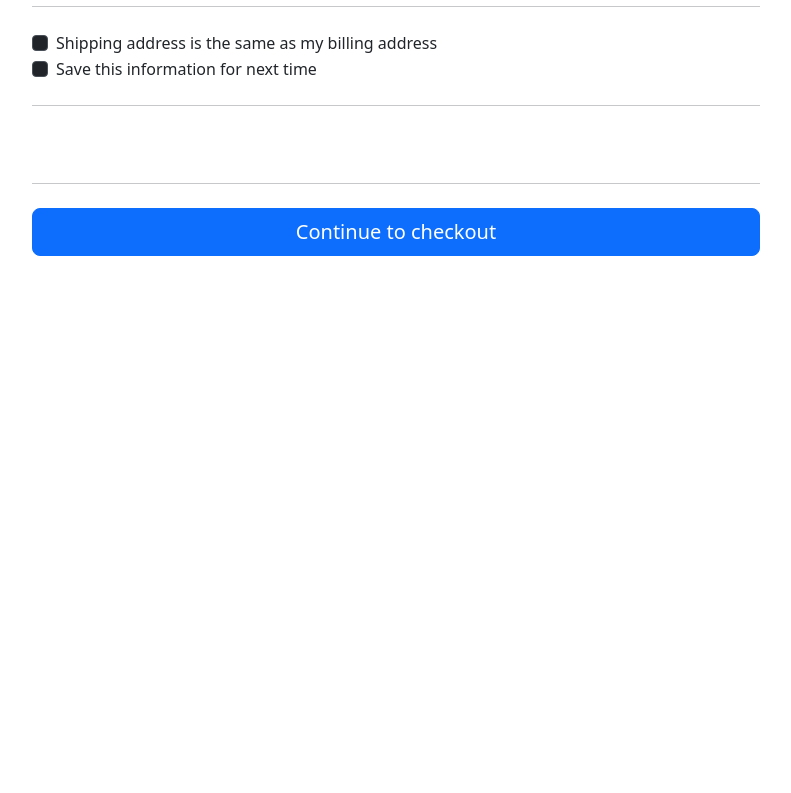
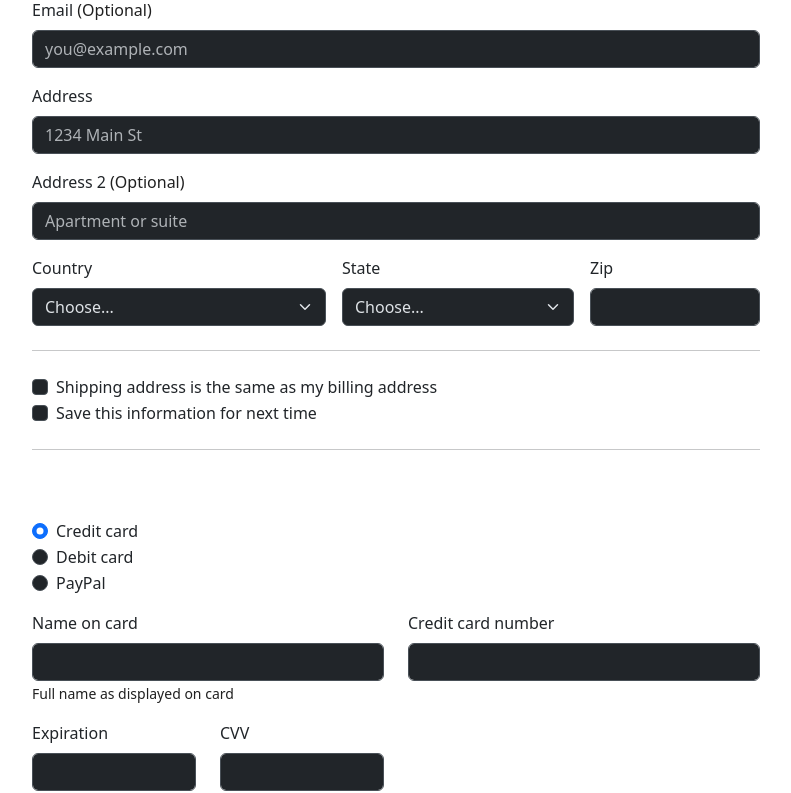
Before and after one commit to YourmixJNR/context-api-ecommerce, a React (Create React App) app: page /checkout in a window 1280 px wide. Shown: the part 642-1435 px from the top of the page, without its empty margins (50-841 px from the left). Before the commit the page ends 898 px from the top, so only its background shows below. Built offline with nearby package versions, Linux system fonts and the light colour scheme.

Commit message:
checkout init

```diff
--- a/src/Components/Checkout.jsx
+++ b/src/Components/Checkout.jsx
@@ -11,7 +11,7 @@ const Checkout = () => {
             style={{ width: "200px" }}
             alt="User"
           />
-          <h2>Checkout form</h2>
+          <h2>Checkout Page</h2>
           <p class="lead">
             Below is an example form built entirely with Bootstrap’s form
             controls. Each required form group has a validation state that can
@@ -28,7 +28,9 @@ const Checkout = () => {
               <li className="list-group-item d-flex justify-content-between lh-sm">
                 <div>
                   <h6 className="my-0">Product name</h6>
-          <small className="text-body-secondary">Brief description</small>
+                  <small className="text-body-secondary">
+                    Brief description
+                  </small>
                 </div>
                 <span className="text-body-secondary">$12</span>
               </li>
@@ -41,8 +43,14 @@ const Checkout = () => {
 
             <form className="card p-2">
               <div className="input-group">
-        <input type="text" className="form-control" placeholder="Promo code" />
-        <button type="submit" className="btn btn-secondary">Redeem</button>
+                <input
+                  type="text"
+                  className="form-control"
+                  placeholder="Promo code"
+                />
+                <button type="submit" className="btn btn-secondary">
+                  Redeem
+                </button>
               </div>
             </form>
           </div>
@@ -51,45 +59,162 @@ const Checkout = () => {
             <form className="needs-validation" noValidate>
               <div className="row g-3">
                 <div className="col-sm-6">
-        <label htmlFor="firstName" className="form-label">First name</label>
-        <input type="text" className="form-control" id="firstName" placeholder="" value="" required />
+                  <label htmlFor="firstName" className="form-label">
+                    First name
+                  </label>
+                  <input
+                    type="text"
+                    className="form-control"
+                    id="firstName"
+                    placeholder=""
+                    value=""
+                    required
+                  />
                   <div className="invalid-feedback">
                     Valid first name is required.
                   </div>
                 </div>
 
                 <div className="col-sm-6">
-        <label htmlFor="lastName" className="form-label">Last name</label>
-        <input type="text" className="form-control" id="lastName" placeholder="" value="" required />
+                  <label htmlFor="lastName" className="form-label">
+                    Last name
+                  </label>
+                  <input
+                    type="text"
+                    className="form-control"
+                    id="lastName"
+                    placeholder=""
+                    value=""
+                    required
+                  />
                   <div className="invalid-feedback">
                     Valid last name is required.
                   </div>
                 </div>
 
                 <div className="col-12">
-        <label htmlFor="username" className="form-label">Username</label>
+                  <label htmlFor="username" className="form-label">
+                    Username
+                  </label>
                   <div className="input-group has-validation">
                     <span className="input-group-text">@</span>
-          <input type="text" className="form-control" id="username" placeholder="Username" required />
+                    <input
+                      type="text"
+                      className="form-control"
+                      id="username"
+                      placeholder="Username"
+                      required
+                    />
                     <div className="invalid-feedback">
                       Your username is required.
                     </div>
                   </div>
                 </div>
 
-      {/* Other form fields */}
+                <div className="col-12">
+                  <label htmlFor="email" className="form-label">
+                    Email{" "}
+                    <span className="text-body-secondary">(Optional)</span>
+                  </label>
+                  <input
+                    type="email"
+                    className="form-control"
+                    id="email"
+                    placeholder="you@example.com"
+                  />
+                  <div className="invalid-feedback">
+                    Please enter a valid email address for shipping updates.
+                  </div>
+                </div>
+                <div className="col-12">
+                  <label htmlFor="address" className="form-label">
+                    Address
+                  </label>
+                  <input
+                    type="text"
+                    className="form-control"
+                    id="address"
+                    placeholder="1234 Main St"
+                    required
+                  />
+                  <div className="invalid-feedback">
+                    Please enter your shipping address.
+                  </div>
+                </div>
+
+                <div className="col-12">
+                  <label htmlFor="address2" className="form-label">
+                    Address 2{" "}
+                    <span className="text-body-secondary">(Optional)</span>
+                  </label>
+                  <input
+                    type="text"
+                    className="form-control"
+                    id="address2"
+                    placeholder="Apartment or suite"
+                  />
+                </div>
+                <div className="col-md-5">
+                  <label htmlFor="country" className="form-label">
+                    Country
+                  </label>
+                  <select className="form-select" id="country" required>
+                    <option value="">Choose...</option>
+                    <option>United States</option>
+                  </select>
+                  <div className="invalid-feedback">
+                    Please select a valid country.
+                  </div>
+                </div>
+                <div className="col-md-4">
+                  <label htmlFor="state" className="form-label">
+                    State
+                  </label>
+                  <select className="form-select" id="state" required>
+                    <option value="">Choose...</option>
+                    <option>California</option>
+                  </select>
+                  <div className="invalid-feedback">
+                    Please provide a valid state.
+                  </div>
+                </div>
+                <div className="col-md-3">
+                  <label htmlFor="zip" className="form-label">
+                    Zip
+                  </label>
+                  <input
+                    type="text"
+                    className="form-control"
+                    id="zip"
+                    placeholder=""
+                    required
+                  />
+                  <div className="invalid-feedback">Zip code required.</div>
+                </div>
               </div>
 
               <hr className="my-4" />
 
               <div className="form-check">
-      <input type="checkbox" className="form-check-input" id="same-address" />
-      <label className="form-check-label" htmlFor="same-address">Shipping address is the same as my billing address</label>
+                <input
+                  type="checkbox"
+                  className="form-check-input"
+                  id="same-address"
+                />
+                <label className="form-check-label" htmlFor="same-address">
+                  Shipping address is the same as my billing address
+                </label>
               </div>
 
               <div className="form-check">
-      <input type="checkbox" className="form-check-input" id="save-info" />
-      <label className="form-check-label" htmlFor="save-info">Save this information for next time</label>
+                <input
+                  type="checkbox"
+                  className="form-check-input"
+                  id="save-info"
+                />
+                <label className="form-check-label" htmlFor="save-info">
+                  Save this information for next time
+                </label>
               </div>
 
               <hr className="my-4" />
@@ -97,22 +222,132 @@ const Checkout = () => {
               <h4 className="mb-3">Payment</h4>
 
               <div className="my-3">
-      {/* Payment method radio buttons */}
+                <div className="form-check">
+                  <input
+                    id="credit"
+                    name="paymentMethod"
+                    type="radio"
+                    className="form-check-input"
+                    checked
+                    required
+                  />
+                  <label className="form-check-label" htmlFor="credit">
+                    Credit card
+                  </label>
+                </div>
+                <div className="form-check">
+                  <input
+                    id="debit"
+                    name="paymentMethod"
+                    type="radio"
+                    className="form-check-input"
+                    required
+                  />
+                  <label className="form-check-label" htmlFor="debit">
+                    Debit card
+                  </label>
+                </div>
+                <div className="form-check">
+                  <input
+                    id="paypal"
+                    name="paymentMethod"
+                    type="radio"
+                    className="form-check-input"
+                    required
+                  />
+                  <label className="form-check-label" htmlFor="paypal">
+                    PayPal
+                  </label>
+                </div>
               </div>
 
               <div className="row gy-3">
-      {/* Credit card details */}
+                <div className="col-md-6">
+                  <label htmlFor="cc-name" className="form-label">
+                    Name on card
+                  </label>
+                  <input
+                    type="text"
+                    className="form-control"
+                    id="cc-name"
+                    placeholder=""
+                    required
+                  />
+                  <small className="text-body-secondary">
+                    Full name as displayed on card
+                  </small>
+                  <div className="invalid-feedback">
+                    Name on card is required
+                  </div>
+                </div>
+                <div className="col-md-6">
+                  <label htmlFor="cc-number" className="form-label">
+                    Credit card number
+                  </label>
+                  <input
+                    type="text"
+                    className="form-control"
+                    id="cc-number"
+                    placeholder=""
+                    required
+                  />
+                  <div className="invalid-feedback">
+                    Credit card number is required
+                  </div>
+                </div>
+                <div className="col-md-3">
+                  <label htmlFor="cc-expiration" className="form-label">
+                    Expiration
+                  </label>
+                  <input
+                    type="text"
+                    className="form-control"
+                    id="cc-expiration"
+                    placeholder=""
+                    required
+                  />
+                  <div className="invalid-feedback">
+                    Expiration date required
+                  </div>
+                </div>
+                <div className="col-md-3">
+                  <label htmlFor="cc-cvv" className="form-label">
+                    CVV
+                  </label>
+                  <input
+                    type="text"
+                    className="form-control"
+                    id="cc-cvv"
+                    placeholder=""
+                    required
+                  />
+                  <div className="invalid-feedback">Security code required</div>
+                </div>
               </div>
 
               <hr className="my-4" />
 
-    <button className="w-100 btn btn-primary btn-lg" type="submit">Continue to checkout</button>
+              <button className="w-100 btn btn-primary btn-lg" type="submit">
+                Continue to checkout
+              </button>
             </form>
           </div>
-
         </div>
-
       </main>
+      <footer className="my-5 pt-5 text-body-secondary text-center text-small">
+        <p className="mb-1">© 2017–2023 Company Name</p>
+        <ul className="list-inline">
+          <li className="list-inline-item">
+            <a href="#">Privacy</a>
+          </li>
+          <li className="list-inline-item">
+            <a href="#">Terms</a>
+          </li>
+          <li className="list-inline-item">
+            <a href="#">Support</a>
+          </li>
+        </ul>
+      </footer>
     </div>
   );
 };
```
Lines whose indentation alone changed are shown as unchanged.
